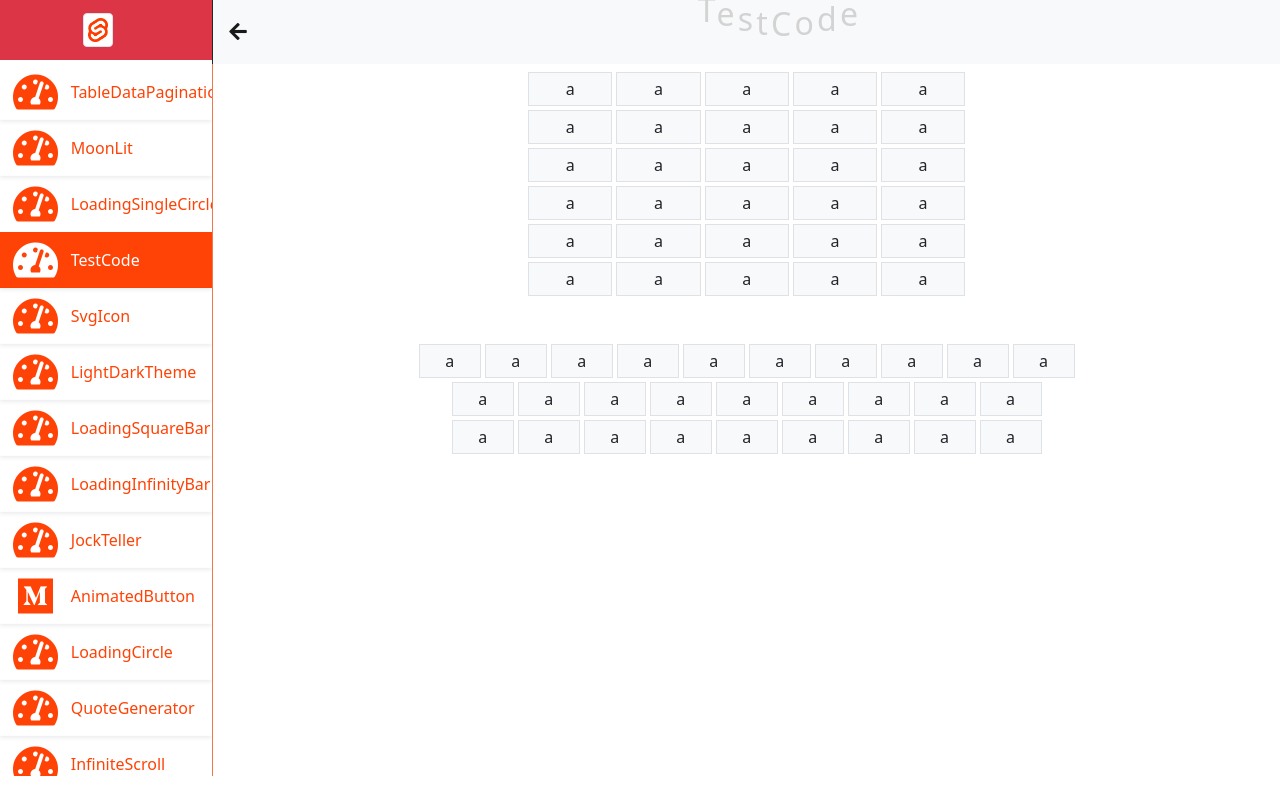
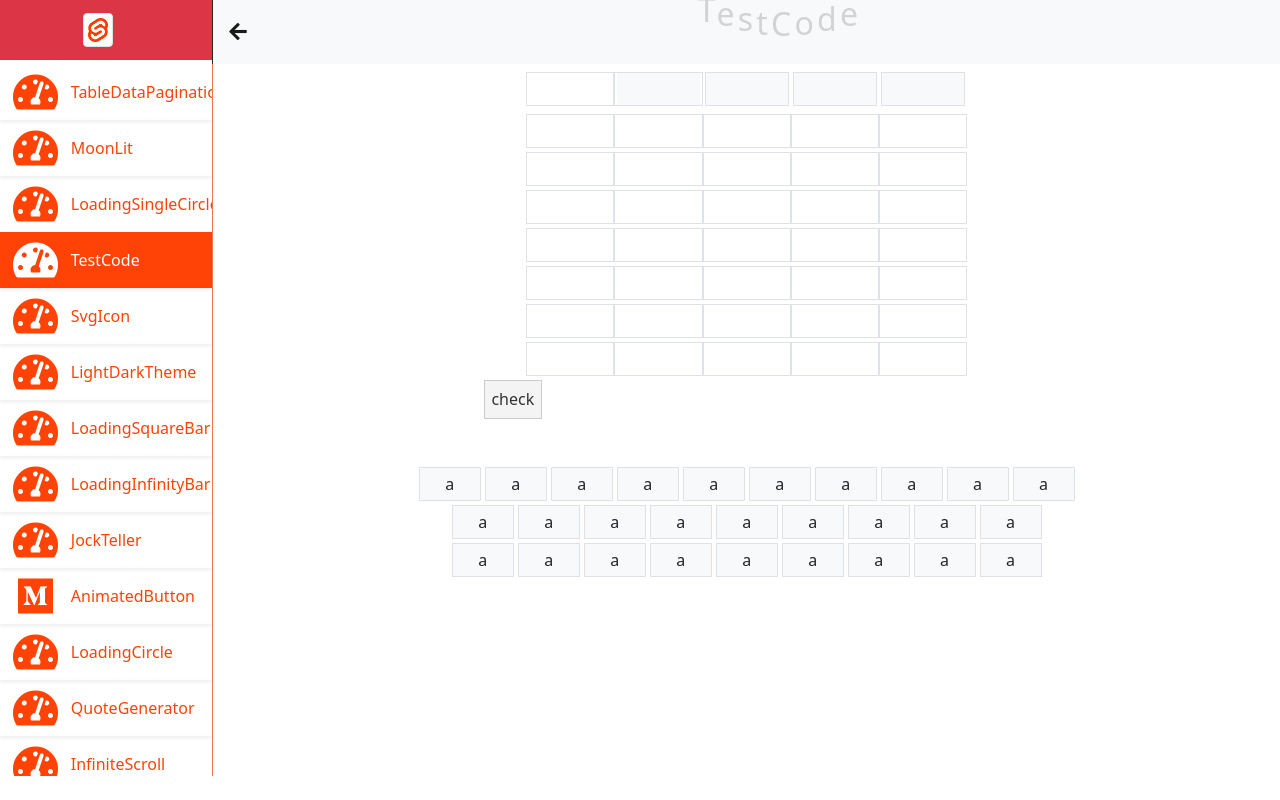
Before and after one commit to SultanCse/Svelte-Components, a Svelte app: page / in a window 1280 px wide. Built offline with nearby package versions, Linux system fonts and the light colour scheme; a web font is replaced by a local one.

Commit message:
word checker added to wordle

```diff
--- a/src/components/TestCode.svelte
+++ b/src/components/TestCode.svelte
@@ -1,106 +1,122 @@
+<script>
+  let word = "";
+  let rightWord = "light";
+  let letterList = [];
+  const falseArray = ['a', 'b', 'c', 'd', 'e', 'f', 'g',];
+
+  const wordHandeler = (event)=>{
+    if(word.length<5){
+      word =word + event.key
+    }
+    if(event.key=='Enter'){
+      checkWord();
+    }
+     if(event.key=='Backspace'){
+       console.log(event.key)
+      word = word.substring(0, word.length);
+    }
+  }
+  $: console.log(letterList)
+
+  let wrong = false;
+  let correct = false;
+  let positionWrong = false;
+
+  let colors = [];
+
+  const checkWord = ()=>{
+     word = word.split('');
+       for(let i = 0; i<word.length; i++){
+        if(rightWord[i] == word[i]){
+          colors.push('green');
+        }else if(rightWord.includes(word[i]) ){
+          colors.push('yellow');
+        }else{
+          colors.push('red');
+        }
+       }
+       colors = colors;
+  }
+
+</script>
+
+<svelte:window on:keydown={event => wordHandeler(event)} />
+
 <div class="container w-50 mt-2">
   <div class="row gx-1 mb-1 justify-content-center">
-    <div class="col-2">
-      <div class="p-1 border bg-light d-flex justify-content-center">a</div>
+    <div class="col-2 border">
+      <div
+        class="p-1 h-2 w-100 d-flex justify-content-center"
+        style="background:{colors[0]}"
+      >
+        {word[0] ? word[0] : ''}
       </div>
-    <div class="col-2 ">
-      <div class="p-1 border bg-light d-flex justify-content-center">a</div>
+    </div>
+    <div class="col-2 border">
+      <div
+        class="p-1 h-100 w-100  bg-light d-flex justify-content-center"
+        style="background:{colors[1]}"
+      >
+        {word[1] ? word[1] : ''}
+      </div>
     </div>
     <div class="col-2">
-      <div class="p-1 border bg-light d-flex justify-content-center">a</div>
+      <div
+        class="p-1 h-100 w-100 border bg-light d-flex justify-content-center"
+      >
+        {word[2] ? word[2] : ''}
+      </div>
     </div>
     <div class="col-2">
-      <div class="p-1 border bg-light d-flex justify-content-center">a</div>
+      <div
+        class="p-1 h-100 w-100 border bg-light d-flex justify-content-center"
+      >
+        {word[3] ? word[3] : ''}
+      </div>
     </div>
     <div class="col-2">
-      <div class="p-1 border bg-light d-flex justify-content-center">a</div>
+      <div
+        class="p-1 h-100 w-100 border bg-light d-flex justify-content-center"
+      >
+        {word[4] ? word[4] : ''}
+      </div>
     </div>
   </div>
   <div class="row g-1 mb-1 justify-content-center">
+    {#each word as item, i}
       <div class="col-2">
-      <div class="p-1 border bg-light d-flex justify-content-center">a</div>
-    </div>
-    <div class="col-2 ">
-      <div class="p-1 border bg-light d-flex justify-content-center">a</div>
-    </div>
-    <div class="col-2">
-      <div class="p-1 border bg-light d-flex justify-content-center">a</div>
-    </div>
-    <div class="col-2">
-      <div class="p-1 border bg-light d-flex justify-content-center">a</div>
-    </div>
-    <div class="col-2">
-      <div class="p-1 border bg-light d-flex justify-content-center">a</div>
+        <div
+          class="p-1 h-2 w-100 border d-flex justify-content-center"
+          id={item.id}
+          style="background-color: {colors[i]};"
+        >
+          {item}
         </div>
       </div>
-  <div class="row g-1 mb-1 justify-content-center">
-    <div class="col-2">
-      <div class="p-1 border bg-light d-flex justify-content-center">a</div>
-    </div>
-    <div class="col-2 ">
-      <div class="p-1 border bg-light d-flex justify-content-center">a</div>
-    </div>
-    <div class="col-2">
-      <div class="p-1 border bg-light d-flex justify-content-center">a</div>
-    </div>
-    <div class="col-2">
-      <div class="p-1 border bg-light d-flex justify-content-center">a</div>
-    </div>
-    <div class="col-2">
-      <div class="p-1 border bg-light d-flex justify-content-center">a</div>
+    {/each}
   </div>
 </div>
-  <div class="row g-1 mb-1 justify-content-center">
-    <div class="col-2">
-      <div class="p-1 border bg-light d-flex justify-content-center">a</div>
+<div class="container w-50 mt-2">
+  {#each falseArray as item}
+    <div class="row gx-1 mb-1 justify-content-center">
+      <div class="col-2 border">
+        <div class="p-1 h-2 w-100 d-flex justify-content-center" />
       </div>
-    <div class="col-2 ">
-      <div class="p-1 border bg-light d-flex justify-content-center">a</div>
+      <div class="col-2 border">
+        <div class="p-1 h-2 w-100 d-flex justify-content-center" />
       </div>
-    <div class="col-2">
-      <div class="p-1 border bg-light d-flex justify-content-center">a</div>
+      <div class="col-2 border">
+        <div class="p-1 h-2 w-100 d-flex justify-content-center" />
       </div>
-    <div class="col-2">
-      <div class="p-1 border bg-light d-flex justify-content-center">a</div>
+      <div class="col-2 border">
+        <div class="p-1 h-2 w-100 d-flex justify-content-center" />
       </div>
-    <div class="col-2">
-      <div class="p-1 border bg-light d-flex justify-content-center">a</div>
+      <div class="col-2 border">
+        <div class="p-1 h-2 w-100 d-flex justify-content-center" />
       </div>
     </div>
-  <div class="row g-1 mb-1 justify-content-center">
-    <div class="col-2">
-      <div class="p-1 border bg-light d-flex justify-content-center">a</div>
-    </div>
-    <div class="col-2 ">
-      <div class="p-1 border bg-light d-flex justify-content-center">a</div>
-    </div>
-    <div class="col-2">
-      <div class="p-1 border bg-light d-flex justify-content-center">a</div>
-    </div>
-    <div class="col-2">
-      <div class="p-1 border bg-light d-flex justify-content-center">a</div>
-    </div>
-    <div class="col-2">
-      <div class="p-1 border bg-light d-flex justify-content-center">a</div>
-    </div>
-  </div>
-  <div class="row g-1 justify-content-center">
-    <div class="col-2">
-      <div class="p-1 border bg-light d-flex justify-content-center">a</div>
-    </div>
-    <div class="col-2 ">
-      <div class="p-1 border bg-light d-flex justify-content-center">a</div>
-    </div>
-    <div class="col-2">
-      <div class="p-1 border bg-light d-flex justify-content-center">a</div>
-    </div>
-    <div class="col-2">
-      <div class="p-1 border bg-light d-flex justify-content-center">a</div>
-    </div>
-    <div class="col-2">
-      <div class="p-1 border bg-light d-flex justify-content-center">a</div>
-    </div>
-  </div>
+  {/each}
+  <button on:click={() => checkWord()}>check</button>
 </div>
 <div class="container w-75 mt-5">
   <div class="row g-1 mb-1 justify-content-center">
@@ -196,6 +212,16 @@
 </div>
 
 <style>
-  .col-2 {
+  .h-2 {
+    height: 2rem;
+  }
+  .wrong {
+    background-color: red;
+  }
+  .correct {
+    background-color: green;
+  }
+  .positionWrong {
+    background-color: yellow;
   }
 </style>
```
Also changed, not shown: src/components/Wordle.svelte (+33 -0 lines), public/build/bundle.css, public/build/bundle.js, 1 other file (tests, documents, lock files or other folders). Lines whose indentation alone changed are shown as unchanged.
